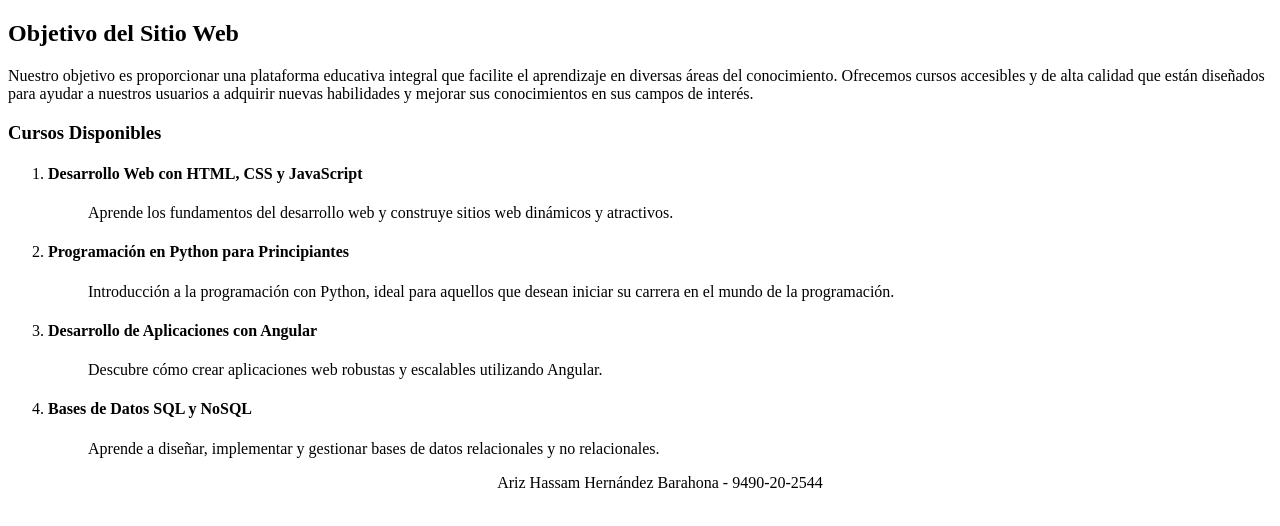
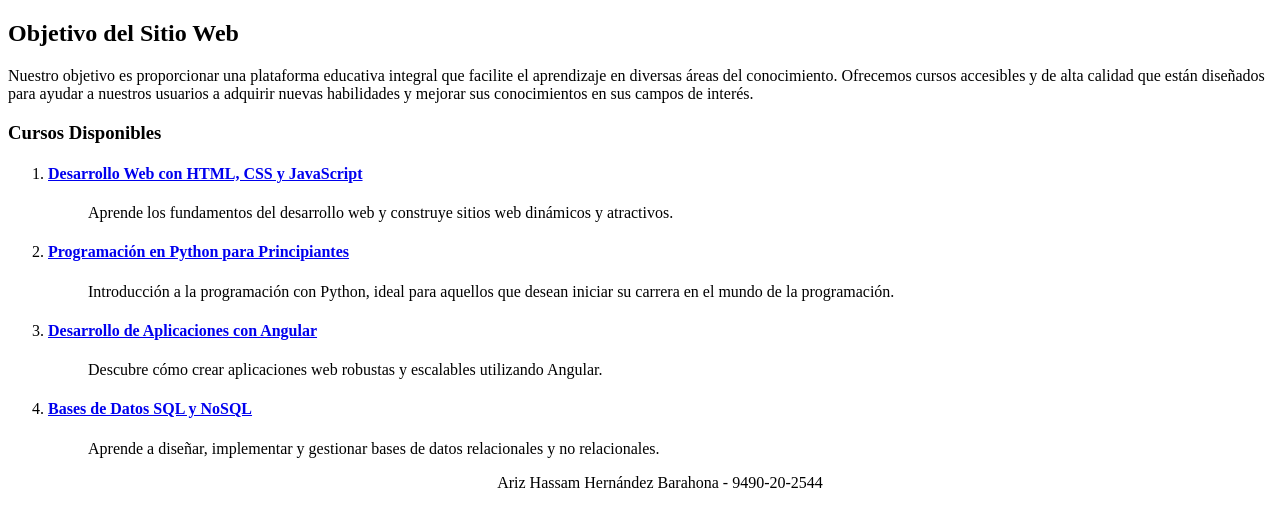
Before and after one commit to ArizHernandez/desarrollo-web, a plain HTML site: page index.html in a window 1280 px wide. Drawn offline with Linux system fonts and the light colour scheme.

Commit message:
Update README.md and course pages

```diff
--- a/index.html
+++ b/index.html
@@ -19,28 +19,44 @@
 
     <ol>
       <li>
-        <h4>Desarrollo Web con HTML, CSS y JavaScript</h4>
+        <h4>
+          <a href="curso1.html">
+            Desarrollo Web con HTML, CSS y JavaScript
+          </a>
+        </h4>
         <ul>
           Aprende los fundamentos del desarrollo web y construye sitios web
           dinámicos y atractivos.
         </ul>
       </li>
       <li>
-        <h4>Programación en Python para Principiantes</h4>
+        <h4>
+          <a href="curso2.html">
+            Programación en Python para Principiantes
+          </a>
+        </h4>
         <ul>
           Introducción a la programación con Python, ideal para aquellos que
           desean iniciar su carrera en el mundo de la programación.
         </ul>
       </li>
       <li>
-        <h4>Desarrollo de Aplicaciones con Angular</h4>
+        <h4>
+          <a href="curso3.html">
+            Desarrollo de Aplicaciones con Angular
+          </a>
+        </h4>
         <ul>
           Descubre cómo crear aplicaciones web robustas y escalables utilizando
           Angular.
         </ul>
       </li>
       <li>
-        <h4>Bases de Datos SQL y NoSQL</h4>
+        <h4>
+          <a href="curso4.html">
+            Bases de Datos SQL y NoSQL
+          </a>
+        </h4>
         <ul>
           Aprende a diseñar, implementar y gestionar bases de datos relacionales
           y no relacionales.
```
Also changed, not shown: curso1.html (+2 -0 lines), curso2.html (+1 -0 lines), curso4.html (+1 -0 lines), curso5.html (+1 -0 lines), README.md.
